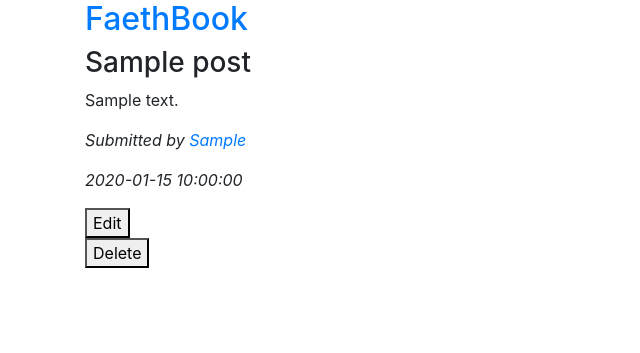
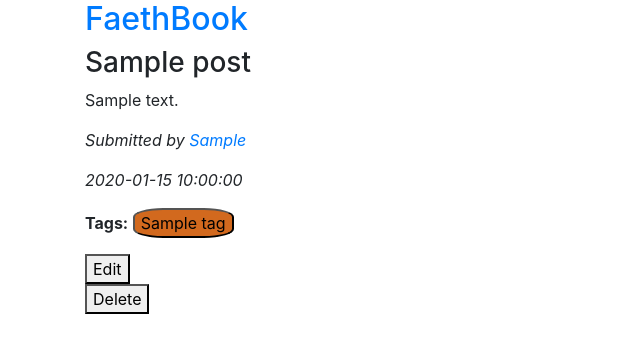
Before and after one commit to dwardwell1/SQLnFlaskBlogly, a Flask app: page /posts/1 in a window 1280 px wide. Shown: the top 353 px of the page, without its empty margins (0-640 px from the left). Run offline with Flask 2, Linux system fonts and the light colour scheme; tables that the repository leaves empty hold one stand-in row (values such as "Sample post"); some libraries are stand-ins or nearby versions.

Commit message:
trying to correct my posts cascade to no avail

```diff
--- a/app.py
+++ b/app.py
@@ -1,4 +1,5 @@
 """Blogly application."""
+
 
 from flask import Flask, request, render_template, redirect, flash, session
 from flask_debugtoolbar import DebugToolbarExtension
@@ -74,11 +75,14 @@ def delete_user(id):
     db.session.commit()
     return redirect('/users')
 
+#posts
+
 @app.route('/users/<int:id>/posts/new')
 def new_post_form(id):
     """ new post from """
     user = User.query.get_or_404(id)
-    return render_template("postform.html",user=user)
+    tags = Tag.query.all()
+    return render_template("postform.html",user=user, tags=tags)
 
 @app.route('/users/<int:id>/posts/new', methods=["POST"])
 def new_post_submit(id):
@@ -86,19 +90,24 @@ def new_post_submit(id):
     user = User.query.get_or_404(id)
     title = request.form['title']
     content = request.form['content']
+    tag_ids = [int(num) for num in request.form.getlist("tags")]
+    tags = Tag.query.filter(Tag.id.in_(tag_ids)).all()
+    """ How did adding an array of tags work in this context? """
 
-
-    new_post = Post(title=title, content=content, user_id=id)
+    new_post = Post(title=title, content=content, user_id=id, tags=tags)
     db.session.add(new_post)
     db.session.commit()
 
+
+    db.session.commit()
     return redirect(f"/users/{user.id}")
 
 @app.route('/posts/<int:id>')
 def post(id):
     """ Show post """
     post = Post.query.get_or_404(id)
-    return render_template("post.html",post=post)
+    tags = PostTag.query.filter_by(post_id = id).all()
+    return render_template("post.html",post=post, tags=tags)
 
 
 
@@ -106,7 +115,7 @@ def post(id):
 def delete_post(id):
     """ Delete Post"""
     post = Post.query.filter(Post.id == id).first()
-    user_id = post.poster.id
+    user_id = post.user.id
     post = Post.query.filter(Post.id == id).delete()
 
     db.session.commit()
@@ -117,7 +126,9 @@ def delete_post(id):
 def edit_post(id):
     """ edit post """
     post = Post.query.get_or_404(id)
-    return render_template("editpost.html",post=post)
+    tags = Tag.query.all()
+
+    return render_template("editpost.html",post=post, tags=tags)
 
 @app.route('/posts/<int:id>/edit', methods=["POST"])
 def edit_post_submit(id):
@@ -126,11 +137,17 @@ def edit_post_submit(id):
     post.title = request.form['title']
     post.content = request.form['content']
     post.created_at = dt
+    tag_ids = [int(num) for num in request.form.getlist("tags")]
+    tags = Tag.query.filter(Tag.id.in_(tag_ids)).all()
+    post.tags = tags
 
 
     db.session.commit()
 
     return redirect(f'/posts/{post.id}')
+
+#tags
+
 
 
 @app.route('/tags')
--- a/static/style.css
+++ b/static/style.css
@@ -4,3 +4,8 @@ img {
 	border-radius: 50%;
 	margin-bottom: 10px;
 }
+
+.tagBut {
+	border-radius: 30%;
+	background-color: chocolate;
+}
--- a/templates/post.html
+++ b/templates/post.html
@@ -6,8 +6,15 @@
 <h3>{{post.title}}</h3>
 <p>{{post.content}}</p>
 
-<p><i>Submitted by <a href="/users/{{post.poster.id}}">{{post.poster.first_name}}</a> </i></p>
+<p><i>Submitted by <a href="/users/{{post.user.id}}">{{post.user.first_name}}</a> </i></p>
 <p><i> {{post.created_at}}</i></p>
+<div class="tags">
+    <p><strong>Tags:</strong>
+    {% for tag in tags %}
+   <a href="/tags/{{tag.tag.id}}"> <button class="tagBut">{{tag.tag.name}}</button></a>
+    {% endfor %}</p>
+
+</div>
 <a href="/posts/{{post.id}}/edit"><button>Edit</button></a>
 <form action="/posts/{{post.id}}/delete" method="POST">
     <a href="/posts/{{post.id}}/delete"><button>Delete</button></a>
--- a/templates/postform.html
+++ b/templates/postform.html
@@ -12,7 +12,11 @@
     <label for="content">Post Content:</label>
     <br>
     <textarea id="content" name="content" rows="4" cols="50" >"What's on your mind?"  </textarea>
-
+    <br>
+    {% for tag in tags %}
+    <input type="checkbox" id="{{tag.name}}" name="tags" value="{{tag.id}}">
+    <label for="{{tag.name}}"> {{tag.name}}</label><br>
+     {% endfor %}
     <input type="submit" value="Add">
 </form>
 <a href="/users/{{user.id}}"><button>Cancel</button></a>
--- a/templates/tag.html
+++ b/templates/tag.html
@@ -10,6 +10,7 @@
     <li> <a href="/posts/{{post.id}}">{{post.title}}</a> </li>
     {% endfor %}
     </ul>
+
     <form action="/tags/{{tag.id}}/edit">
         <input type="submit" value="Edit">
     </form>
```
Also changed, not shown: models.py (+7 -3 lines), templates/editpost.html (+7 -0 lines).
